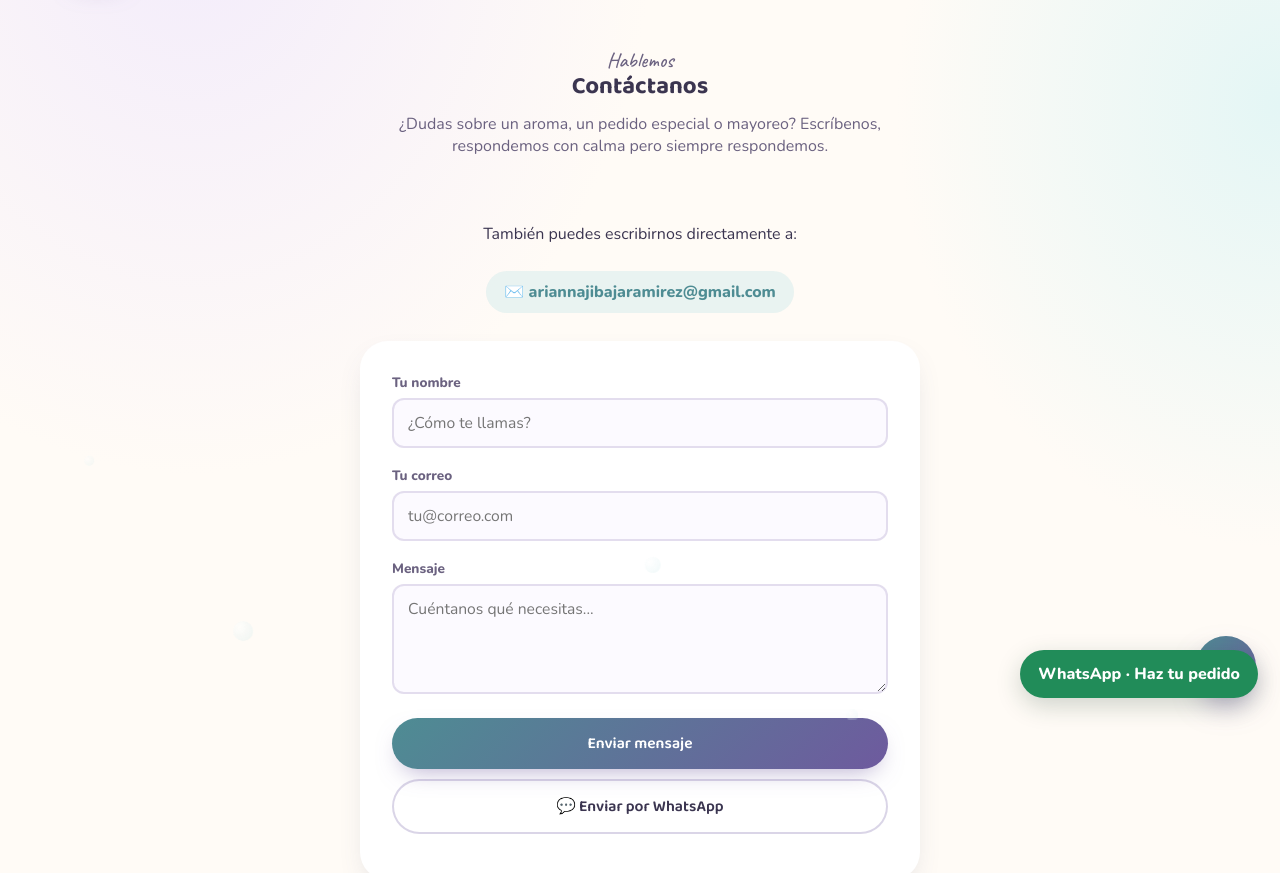
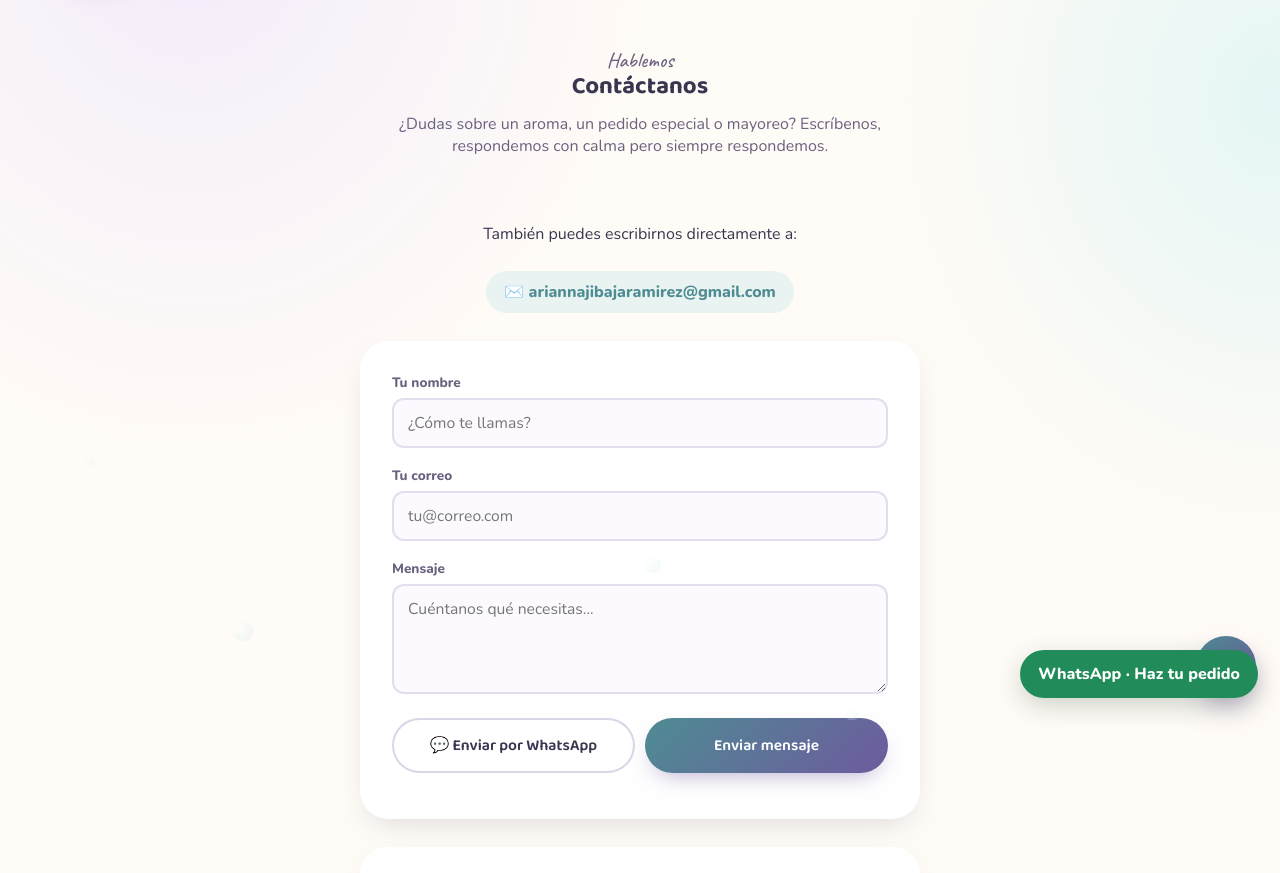
Before and after one commit to arianna-star289/Nagomi-Candles, a plain HTML site: page contacto.html in a window 1280 px wide. Shown: the part 80-953 px from the top of the page. Drawn offline with nearby package versions, Linux system fonts and the light colour scheme; no server answers.

Commit message:
style: botón de WhatsApp a la izquierda en contacto

```diff
--- a/contacto.html
+++ b/contacto.html
@@ -75,9 +75,13 @@
           <textarea id="inputMessage" name="message" placeholder="Cuéntanos qué necesitas..."></textarea>
           <p class="form-error">Escribe tu mensaje, aunque sea cortito.</p>
         </div>
-        <button type="submit" class="btn btn-primary btn-block" id="submitBtn">Enviar mensaje</button>
-        <!-- Solo se muestra si hay WHATSAPP_NUMBER en config.js (ver contacto.js) -->
-        <a class="btn btn-ghost btn-block" id="whatsappBtn" href="#" target="_blank" rel="noopener noreferrer" style="display:none; margin-top:10px; text-align:center;">💬 Enviar por WhatsApp</a>
+        <!-- Botones en fila: WhatsApp a la izquierda, Enviar a la derecha.
+             En celulares (pantalla angosta) se apilan uno debajo del otro. -->
+        <div style="display:flex; flex-wrap:wrap; gap:10px;">
+          <!-- Solo se muestra si hay WHATSAPP_NUMBER en config.js (ver contacto.js) -->
+          <a class="btn btn-ghost" id="whatsappBtn" href="#" target="_blank" rel="noopener noreferrer" style="display:none; flex:1 1 200px; text-align:center;">💬 Enviar por WhatsApp</a>
+          <button type="submit" class="btn btn-primary" id="submitBtn" style="flex:1 1 200px;">Enviar mensaje</button>
+        </div>
         <p class="form-status" id="formStatus"></p>
       </form>
 
```
